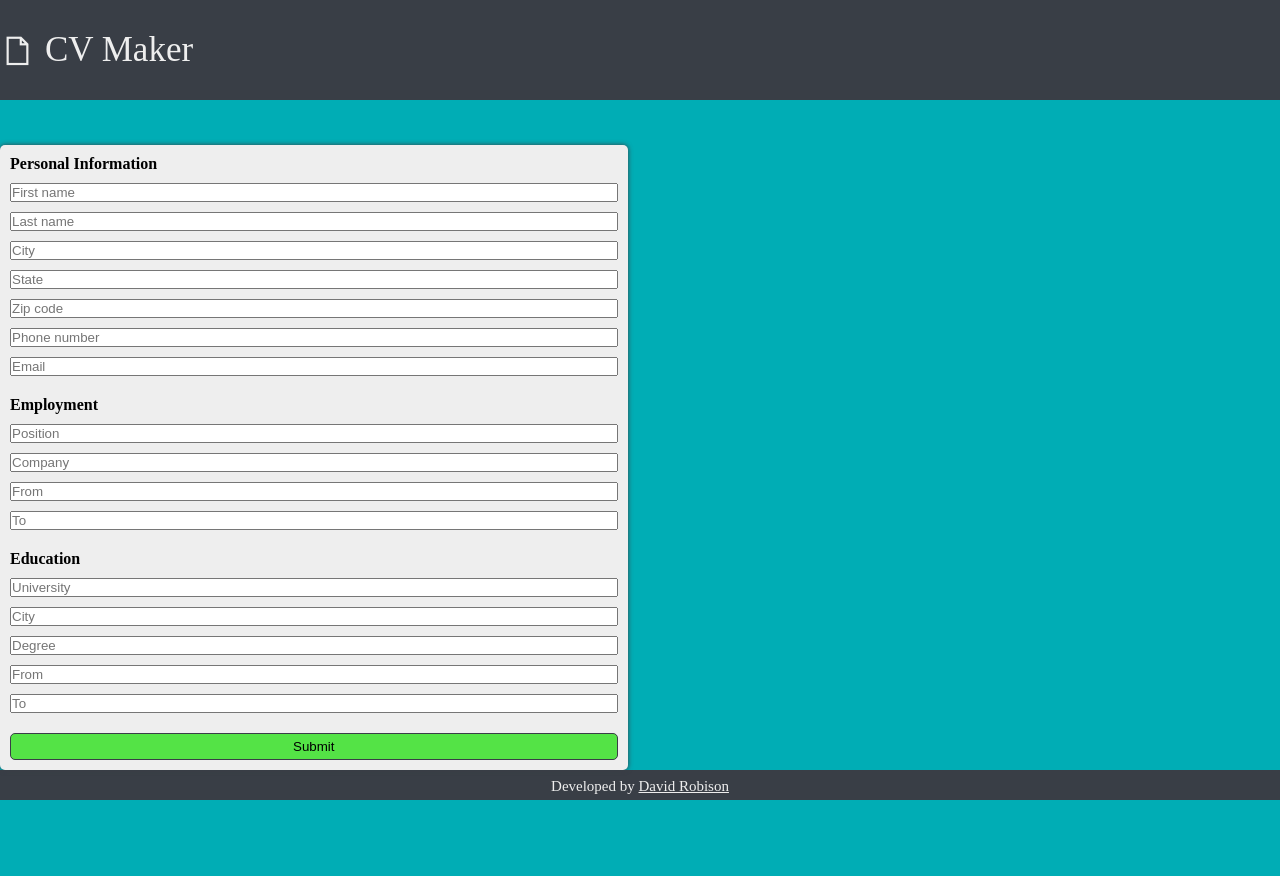
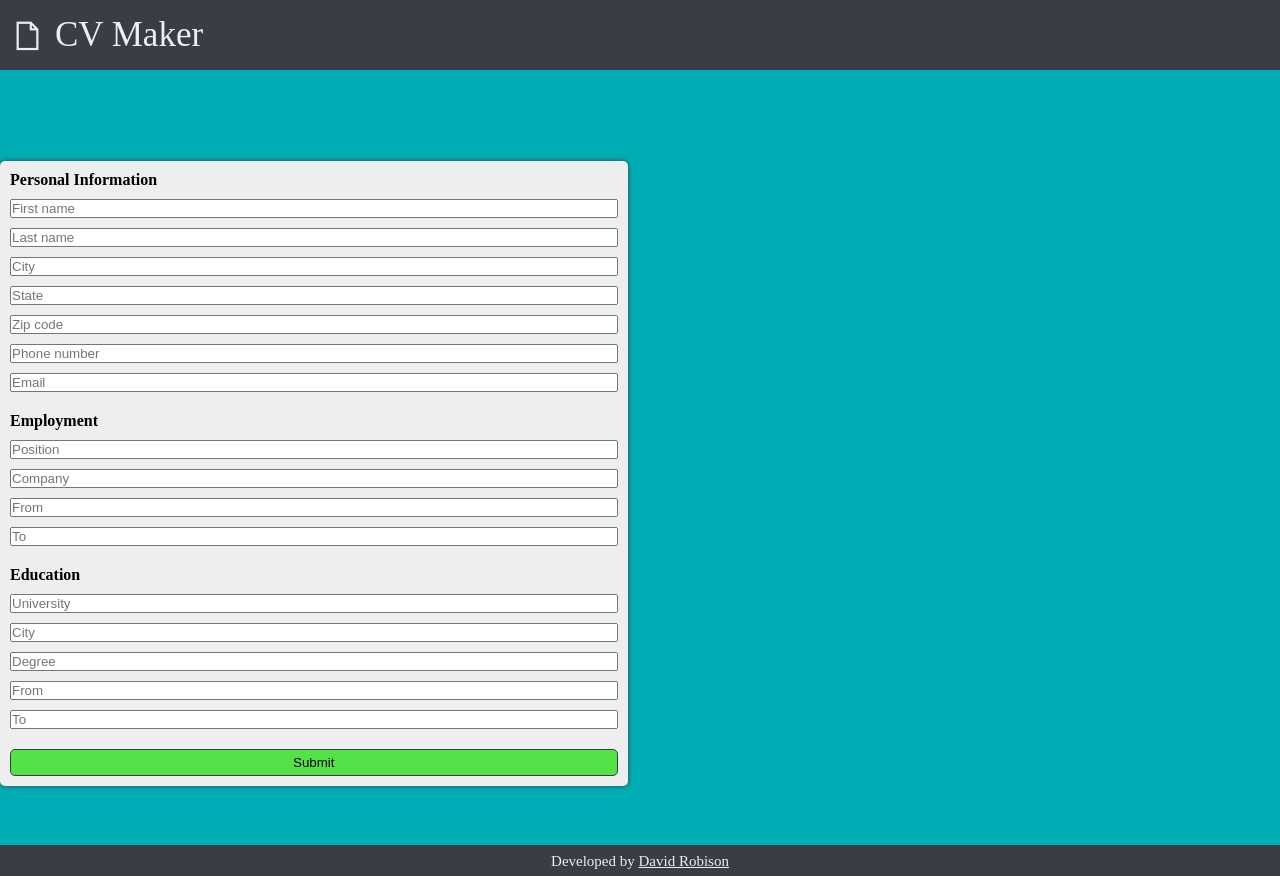
Before and after one commit to robisonwebdev/CV-Application, a React (Create React App) app: page / in a window 1280 px wide. Before the commit the page ends 800 px from the top, so only its background shows below. Built offline with nearby package versions, Linux system fonts and the light colour scheme.

Commit message:
Set flex on #app, and added height. Adjusted padding and margin-bottom for #cvHeader. Adjusted margin-top and padding for #cvFooter.

```diff
--- a/src/styles/main.css
+++ b/src/styles/main.css
@@ -27,6 +27,11 @@
 }
 
 #app {
+    display: flex;
+    flex-direction: column;
+    align-items: center;
+    justify-content: space-between;
+
     height: 100%;
     width: 100%;
 }
@@ -41,8 +46,8 @@
     background-color: var(--black);
     color: var(--white);
     font-size: 35px;
-    margin-bottom: 45px;
-    height: 100px;
+    margin-bottom: 75px;
+    padding: 15px 10px;
     width: 100%;
 }
 
@@ -52,6 +57,10 @@
     justify-content: space-between;
     align-items: center;
     gap: 25px;
+
+    /* padding-bottom: 50px; */
+    /* height: 100%; */
+    width: 100%;
 }
 
 #cvFooter {
@@ -63,7 +72,8 @@
     background-color: var(--black);
     color: var(--white);
     font-size: 18px;
-    height: 30px;
+    margin-top: 75px;
+    padding: 5px 0;
     width: 100%;
 }
 
```
